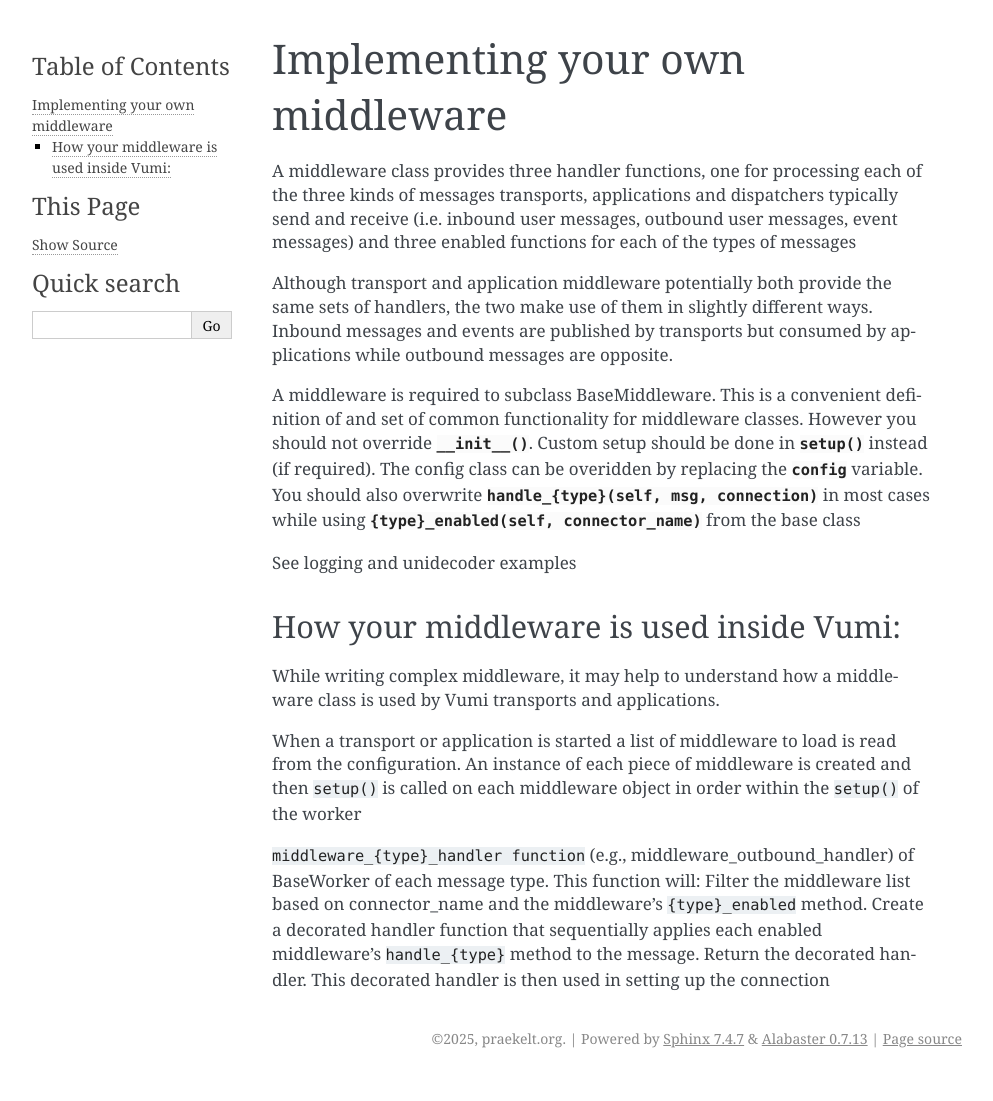
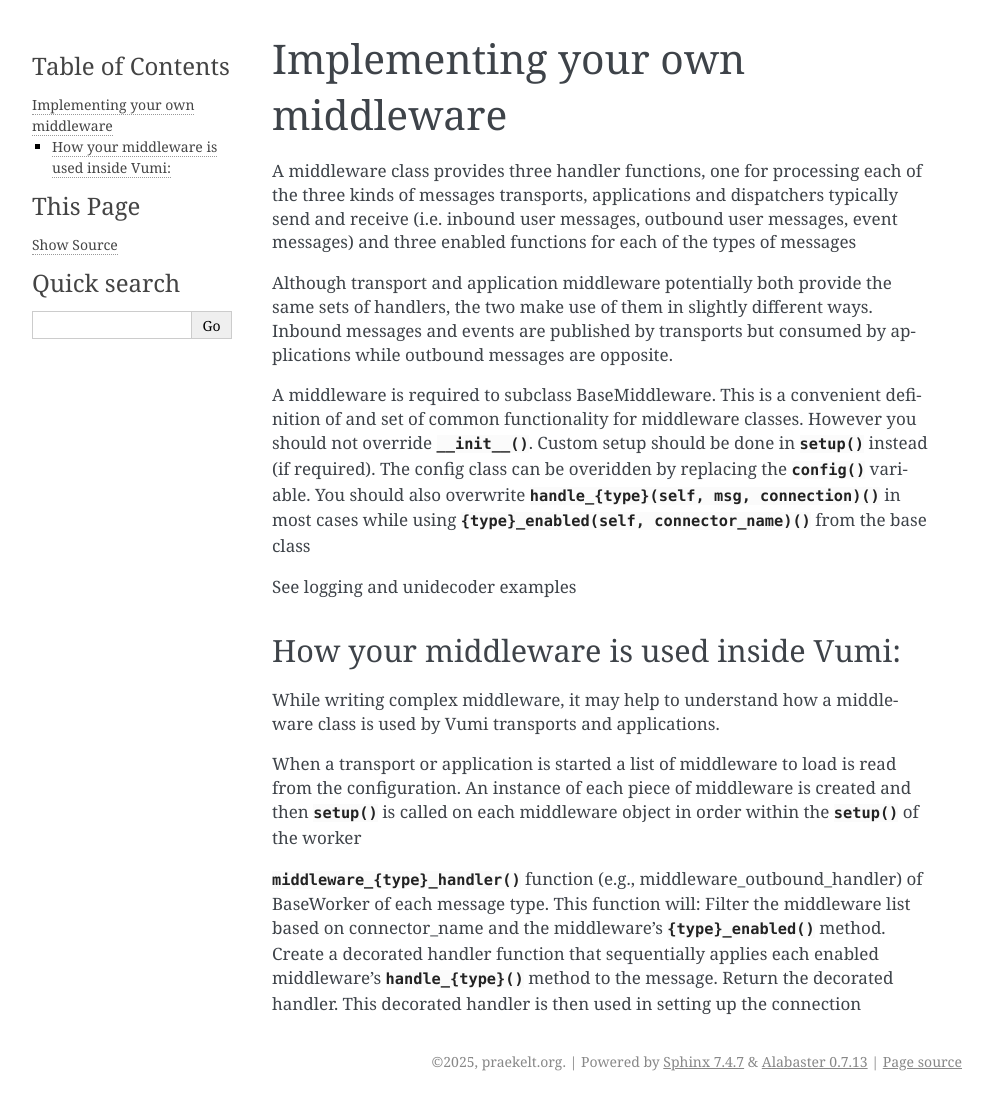
Before and after one commit to praekeltfoundation/vumi2, a Sphinx documentation site: the page built from docs/middleware/building_your_own_middleware.rst, in a window 1280 px wide. Shown: the whole page, without its empty margins (148-1141 px from the left). Built offline with Sphinx 7.4.7, drawn with Linux system fonts in a browser that asks for light colours; before the commit the page ends 1078 px from its top, so only the background shows below that; part of the change alters nothing that is shown.

```diff
--- a/docs/middleware/building_your_own_middleware.rst
+++ b/docs/middleware/building_your_own_middleware.rst
@@ -5,9 +5,9 @@ A middleware class provides three handler functions, one for processing each of
 
 Although transport and application middleware potentially both provide the same sets of handlers, the two make use of them in slightly different ways. Inbound messages and events are published by transports but consumed by applications while outbound messages are opposite.
 
-A middleware is required to subclass BaseMiddleware. This is a convenient definition of and set of common functionality for middleware classes. However you should not override :py:data:`__init__()`. Custom setup should be done in
-:py:data:`setup()` instead (if required). The config class can be overidden by replacing the :py:data:`config` variable.
-You should also overwrite :py:data:`handle_{type}(self, msg, connection)` in most cases while using :py:data:`{type}_enabled(self, connector_name)` from the base class
+A middleware is required to subclass BaseMiddleware. This is a convenient definition of and set of common functionality for middleware classes. However you should not override :py:meth:`__init__()`. Custom setup should be done in
+:py:meth:`setup()` instead (if required). The config class can be overidden by replacing the :py:meth:`config` variable.
+You should also overwrite :py:meth:`handle_{type}(self, msg, connection)` in most cases while using :py:meth:`{type}_enabled(self, connector_name)` from the base class
 
 
 See logging and unidecoder examples
@@ -18,10 +18,10 @@ How your middleware is used inside Vumi:
 While writing complex middleware, it may help to understand how a middleware class is used by Vumi transports and applications.
 
 When a transport or application is started a list of middleware to load is read from the configuration.
-An instance of each piece of middleware is created and then ``setup()`` is called on each middleware object in
-order within the ``setup()`` of the worker
+An instance of each piece of middleware is created and then :py:meth:`setup()` is called on each middleware object in
+order within the :py:meth:`setup()`  of the worker
 
-``middleware_{type}_handler function``  (e.g., middleware_outbound_handler) of BaseWorker of each message type. This function will:
-Filter the middleware list based on connector_name and the middleware's ``{type}_enabled`` method.
-Create a decorated handler function that sequentially applies each enabled middleware's ``handle_{type}`` method to the message.
+:py:meth:`middleware_{type}_handler` function  (e.g., middleware_outbound_handler) of BaseWorker of each message type. This function will:
+Filter the middleware list based on connector_name and the middleware's :py:meth:`{type}_enabled` method.
+Create a decorated handler function that sequentially applies each enabled middleware's :py:meth:`handle_{type}` method to the message.
 Return the decorated handler. This decorated handler is then used in setting up the connection
```
